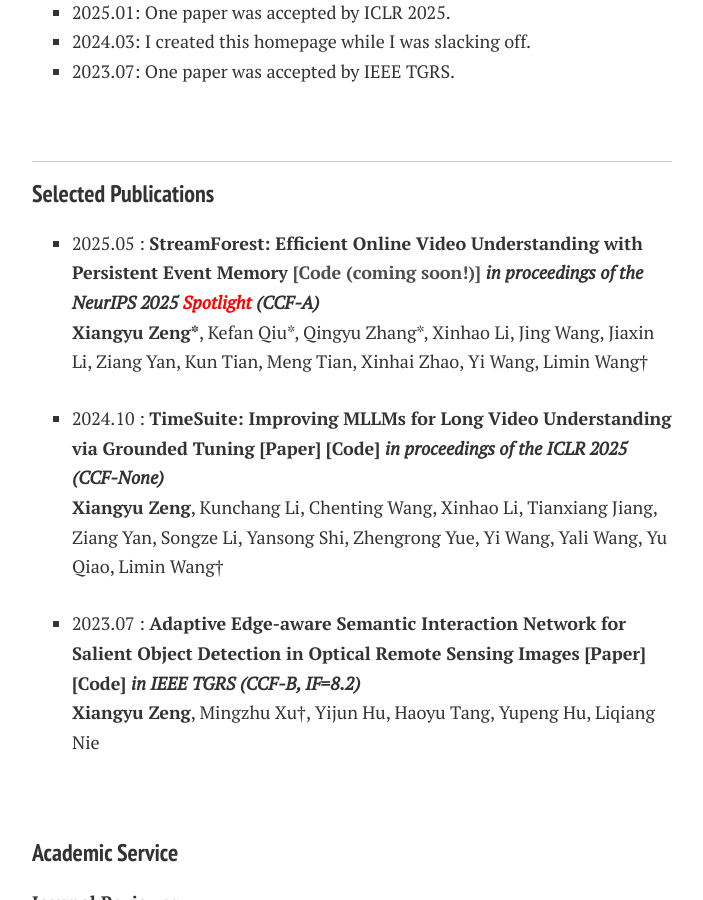
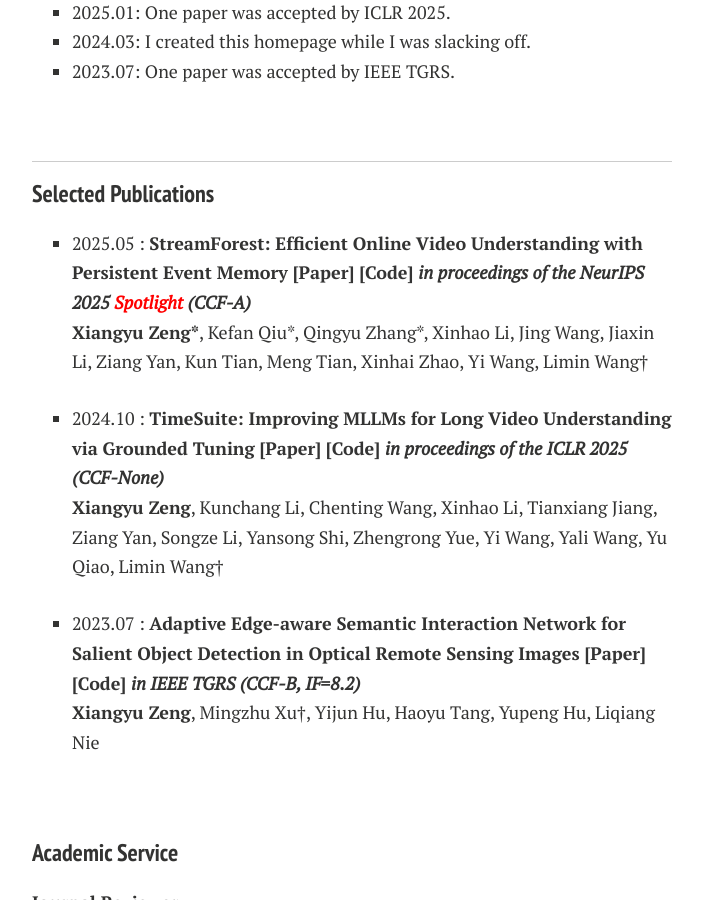
Before and after one commit to LanXingXuan/LanXingXuan.github.io, a Jekyll site: the page built from index.md, in a window 1280 px wide and 900 px high, scrolled down 987 px. Shown: the whole window, without its empty margins (288-991 px from the left). Built offline with Jekyll 4.4.1, drawn with Linux system fonts in a browser that asks for light colours; nearby versions of some CDN libraries; comment, search, counter and statistics services are not loaded; a style sheet for code colours, icons or effects is not loaded.

Commit message:
Update index.md

```diff
--- a/index.md
+++ b/index.md
@@ -43,7 +43,7 @@ My research interests lies in the computer vision and multimodal, including Vide
 
 ### Selected Publications
 
-- 2025.05 : **StreamForest: Efficient Online Video Understanding with Persistent Event Memory [[Code (coming soon!)]]() *in proceedings of the NeurIPS 2025 <span style="color:red">Spotlight</span> (CCF-A)*** <br>
+- 2025.05 : **StreamForest: Efficient Online Video Understanding with Persistent Event Memory [[Paper]](https://arxiv.org/pdf/2509.24871) [[Code]](https://github.com/MCG-NJU/StreamForest) *in proceedings of the NeurIPS 2025 <span style="color:red">Spotlight</span> (CCF-A)*** <br>
 **Xiangyu Zeng\***, Kefan Qiu\*, Qingyu Zhang\*, Xinhao Li, Jing Wang, Jiaxin Li, Ziang Yan, Kun Tian, Meng Tian, Xinhai Zhao, Yi Wang, Limin Wang†
 
 - 2024.10 : **TimeSuite: Improving MLLMs for Long Video Understanding via Grounded Tuning [[Paper]](https://arxiv.org/abs/2410.19702) [[Code]](https://github.com/OpenGVLab/TimeSuite) *in proceedings of the ICLR 2025 (CCF-None)*** <br>
```
